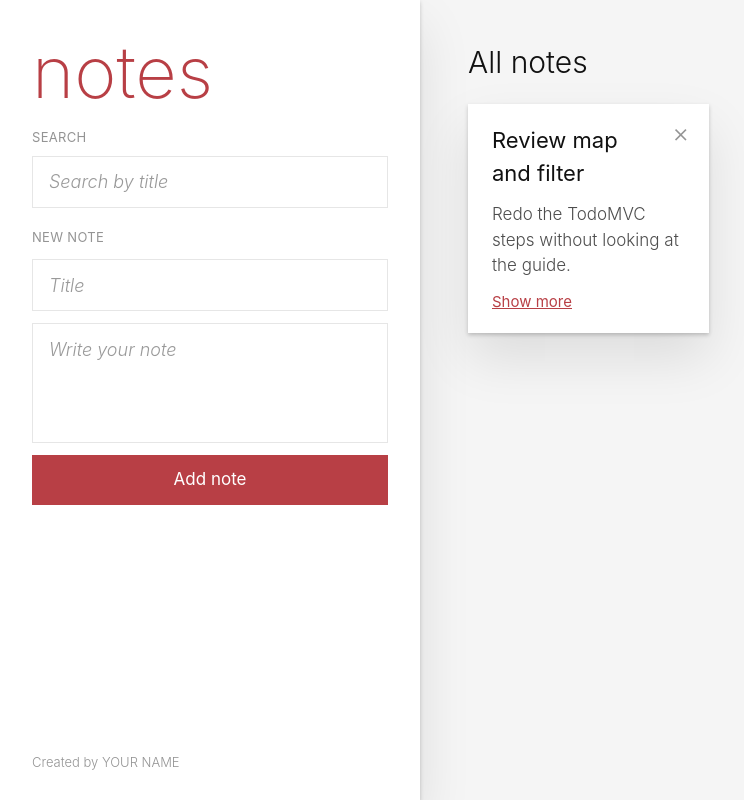
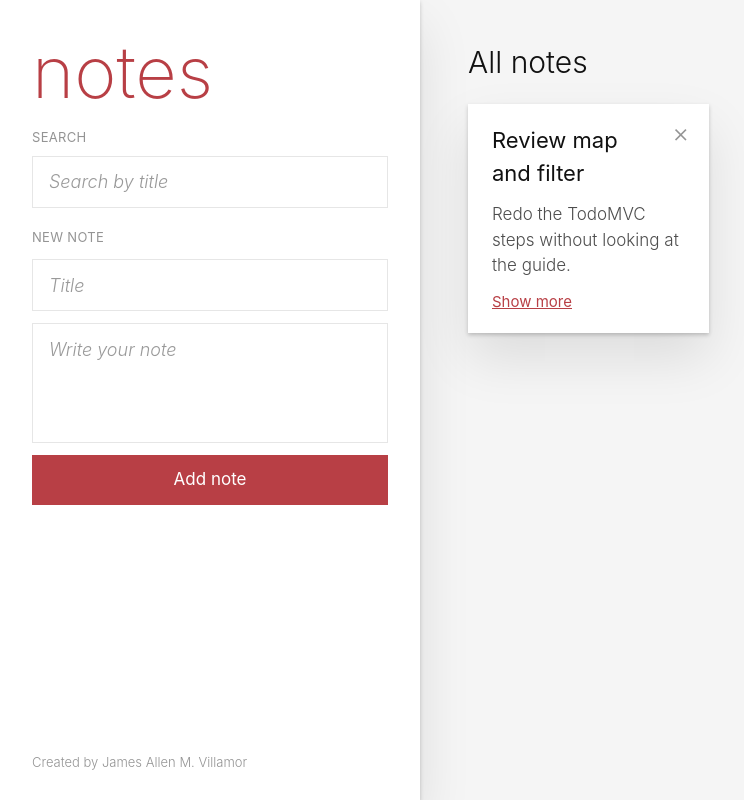
Before and after one commit to al-jayy/csit340g7-notes, a React (Vite) app: page / in a window 1280 px wide. Shown: the whole page, without its empty margins (0-744 px from the left). Built offline with nearby package versions, Linux system fonts and the light colour scheme.

Commit message:
chore: replace YOUR NAME with James Allen M. Villamor

```diff
--- a/src/App.jsx
+++ b/src/App.jsx
@@ -5,7 +5,7 @@ function App() {
   return (
     <div className="bg-[#f5f5f5] font-light text-[#111]">
       <Notes />
-      <Info name="YOUR NAME" />
+      <Info name="James Allen M. Villamor" />
     </div>
   )
 }
```
